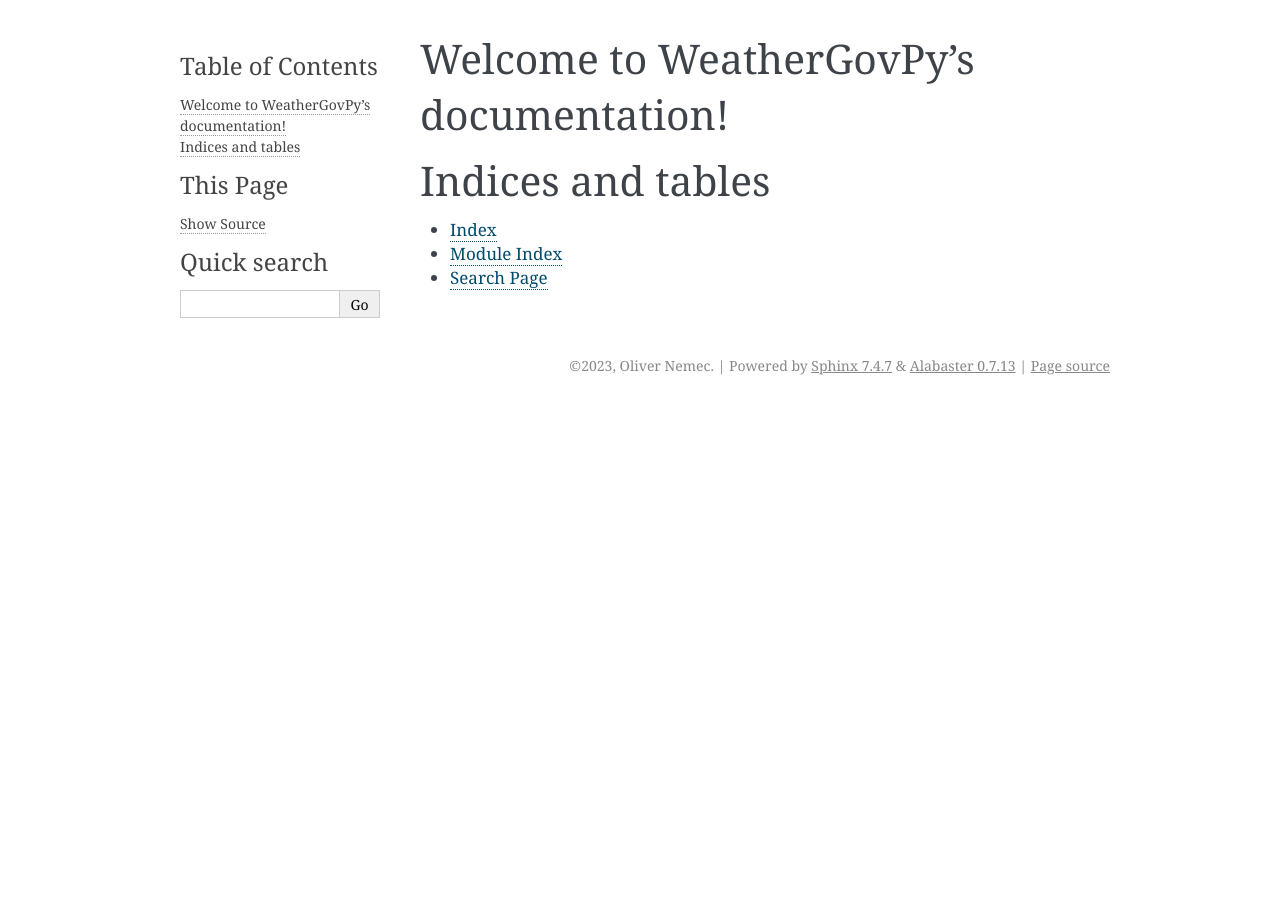
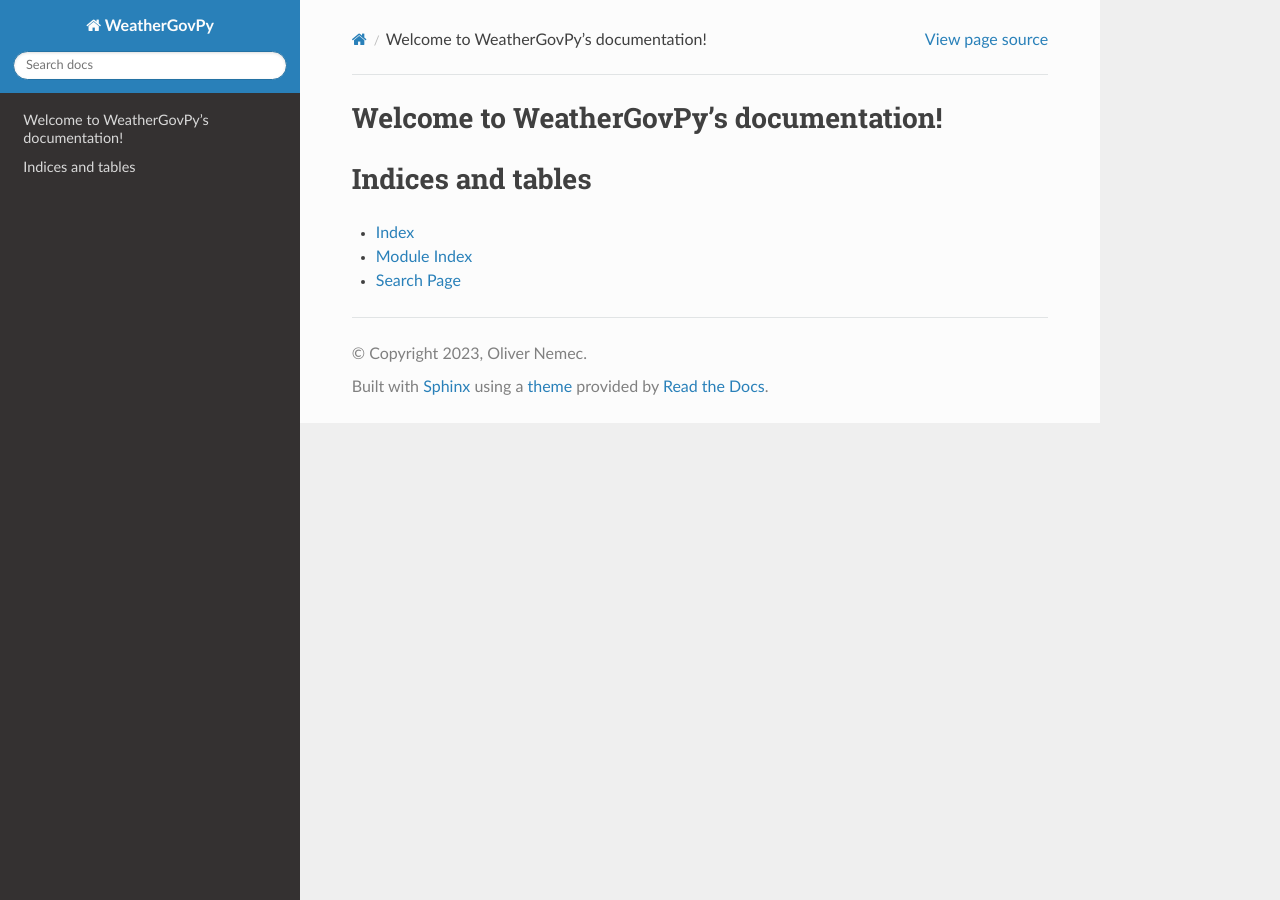
Before and after one commit to onemec/weathergovpy, a Sphinx documentation site: the page built from docs/source/index.rst, in a window 1280 px wide. Built offline with Sphinx 7.4.7 and the Read the Docs theme 2.0.0, drawn with Linux system fonts in a browser that asks for light colours.

```diff
--- a/docs/source/conf.py
+++ b/docs/source/conf.py
@@ -2,19 +2,22 @@
 #
 # For the full list of built-in configuration values, see the documentation:
 # https://www.sphinx-doc.org/en/master/usage/configuration.html
+import datetime
 
 # -- Project information -----------------------------------------------------
 # https://www.sphinx-doc.org/en/master/usage/configuration.html#project-information
 
 project = "WeatherGovPy"
-copyright = "2023, Oliver Nemec"
+copyright = f"{datetime.datetime.now().year}, Oliver Nemec"
 author = "Oliver Nemec"
 release = "0.1.0"
 
 # -- General configuration ---------------------------------------------------
 # https://www.sphinx-doc.org/en/master/usage/configuration.html#general-configuration
 
-extensions = []
+extensions = [
+    "sphinx_rtd_theme",
+]
 
 templates_path = ["_templates"]
 exclude_patterns = []
@@ -23,5 +26,4 @@ exclude_patterns = []
 # -- Options for HTML output -------------------------------------------------
 # https://www.sphinx-doc.org/en/master/usage/configuration.html#options-for-html-output
 
-html_theme = "alabaster"
-html_static_path = ["_static"]
+html_theme = "sphinx_rtd_theme"
--- a/pyproject.toml
+++ b/pyproject.toml
@@ -20,4 +20,6 @@ build-backend = "setuptools.build_meta"
 [tool.pdm.dev-dependencies]
 docs = [
     "sphinx>=7.1.2",
+    "sphinx-autoapi>=2.1.1",
+    "sphinx-rtd-theme>=1.3.0rc1",
 ]
```
Also changed, not shown: README.md (+11 -2 lines), 1 other file.
